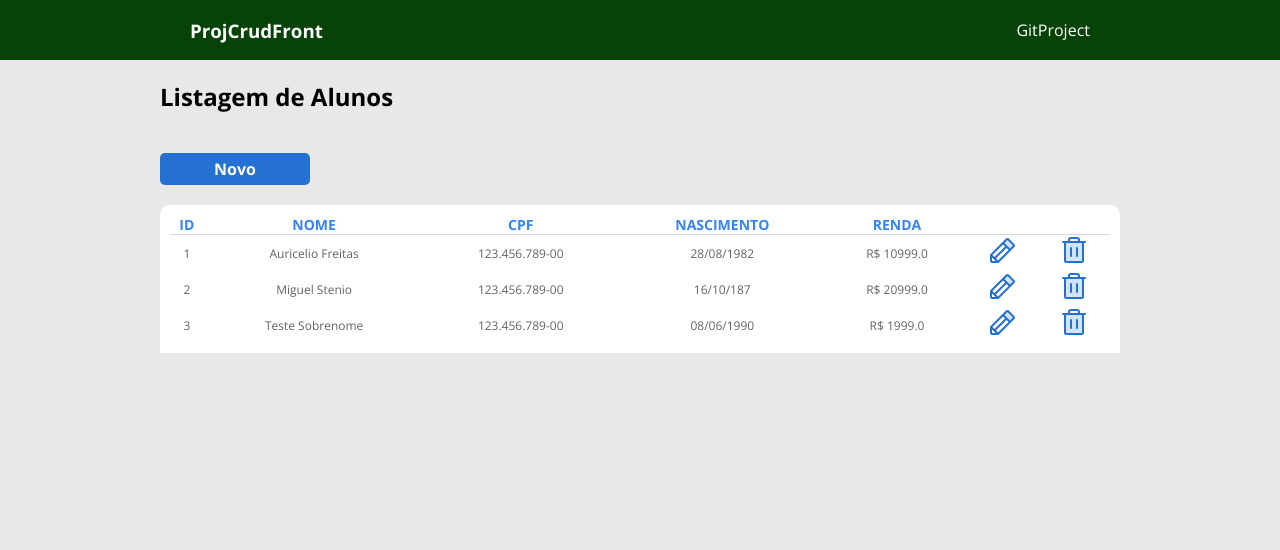
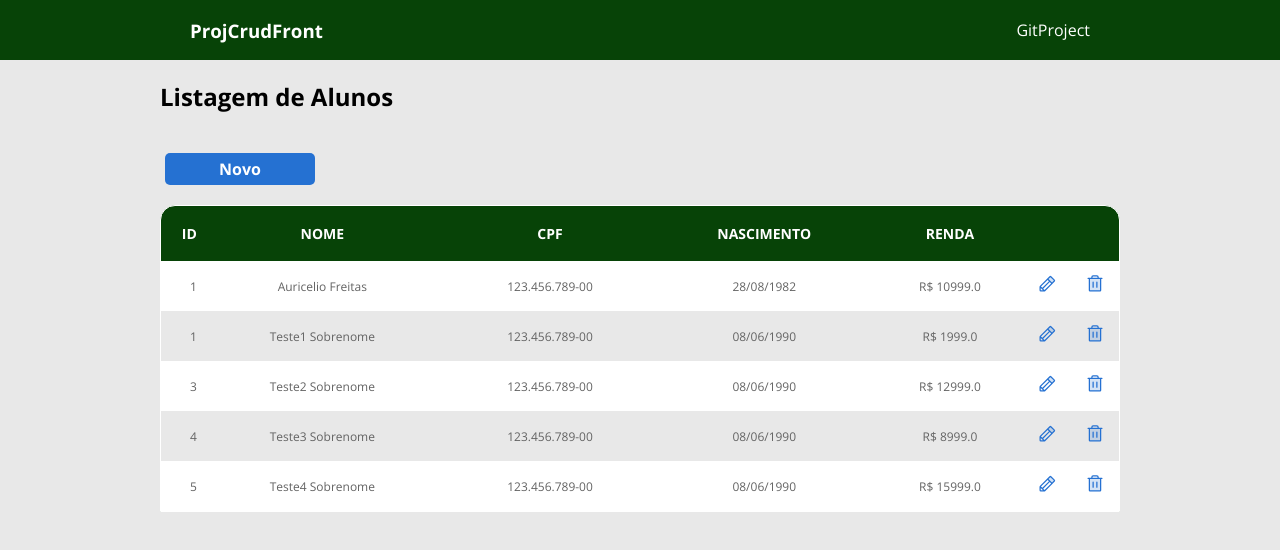
Before and after one commit to auriceliof/pessoal-ProjCrudBackFront, a React (Vite) app in the folder frontend/: page /listings in a window 1280 px wide. Shown: the top 550 px of the page. Built offline with nearby package versions, Linux system fonts and the light colour scheme.

Commit message:
Implement page Listing Static

```diff
--- a/frontend/src/pages/Listing/index.tsx
+++ b/frontend/src/pages/Listing/index.tsx
@@ -21,42 +21,58 @@ export default function Listing() {
                 <table className="proj-listing-table proj-mb20 proj-mt20">
                     <thead>
                         <tr>
-                            <th className="proj-listing-table-th">ID</th>
-                            <th className="proj-listing-table-th">NOME</th>
-                            <th className="proj-listing-table-th">CPF</th>
-                            <th className="proj-listing-table-th">NASCIMENTO</th>
-                            <th className="proj-listing-table-th">RENDA</th>
-                            <th className="proj-listing-table-th"></th>
-                            <th className="proj-listing-table-th"></th>
+                            <th className='proj-listing-table-id'>ID</th>
+                            <th>NOME</th>
+                            <th>CPF</th>
+                            <th>NASCIMENTO</th>
+                            <th>RENDA</th>
+                            <th></th>
+                            <th></th>
                         </tr>
                     </thead>
                     <tbody>
                         <tr>
-                            <td className="proj-listing-table-td">1</td>
-                            <td className="proj-listing-table-td">Auricelio Freitas</td>
-                            <td className="proj-listing-table-td">123.456.789-00</td>
-                            <td className="proj-listing-table-td">28/08/1982</td>
-                            <td className="proj-listing-table-td">R$ 10999.0</td>
-                            <td className="proj-listing-table-td"><img src={editIcon} alt='Editar'/></td>
-                            <td className="proj-listing-table-td"><img src={deleteIcon} alt='Deletar'/></td>
-                            <td className="proj-listing-table-td"></td>
-                            <td className="proj-listing-table-td"></td>
-                        </tr>
-                        <tr>
-                            <td>2</td>
-                            <td>Miguel Stenio</td>
+                            <td className='proj-listing-table-id'>1</td>
+                            <td>Auricelio Freitas</td>
                             <td>123.456.789-00</td>
-                            <td>16/10/187</td>
-                            <td>R$ 20999.0</td>
+                            <td>28/08/1982</td>
+                            <td>R$ 10999.0</td>
                             <td><img src={editIcon} alt='Editar'/></td>
                             <td><img src={deleteIcon} alt='Deletar'/></td>
                         </tr>
                         <tr>
-                            <td>3</td>
-                            <td>Teste Sobrenome</td>
+                            <td className='proj-listing-table-id'>1</td>
+                            <td>Teste1 Sobrenome</td>
                             <td>123.456.789-00</td>
                             <td>08/06/1990</td>
                             <td>R$ 1999.0</td>
+                            <td><img src={editIcon} alt='Editar'/></td>
+                            <td><img src={deleteIcon} alt='Deletar'/></td>
+                        </tr>
+                        <tr>
+                            <td className='proj-listing-table-id'>3</td>
+                            <td>Teste2 Sobrenome</td>
+                            <td>123.456.789-00</td>
+                            <td>08/06/1990</td>
+                            <td>R$ 12999.0</td>
+                            <td><img src={editIcon} alt='Editar'/></td>
+                            <td><img src={deleteIcon} alt='Deletar'/></td>
+                        </tr>
+                        <tr>
+                            <td className='proj-listing-table-id'>4</td>
+                            <td>Teste3 Sobrenome</td>
+                            <td>123.456.789-00</td>
+                            <td>08/06/1990</td>
+                            <td>R$ 8999.0</td>
+                            <td><img src={editIcon} alt='Editar'/></td>
+                            <td><img src={deleteIcon} alt='Deletar'/></td>
+                        </tr>
+                        <tr>
+                            <td className='proj-listing-table-id'>5</td>
+                            <td>Teste4 Sobrenome</td>
+                            <td>123.456.789-00</td>
+                            <td>08/06/1990</td>
+                            <td>R$ 15999.0</td>
                             <td><img src={editIcon} alt='Editar'/></td>
                             <td><img src={deleteIcon} alt='Deletar'/></td>
                         </tr>
--- a/frontend/src/pages/Listing/styles.css
+++ b/frontend/src/pages/Listing/styles.css
@@ -1,27 +1,45 @@
+.proj-listing-btn {
+    cursor: pointer;
+    margin: 5px;
+    width: 18%;
+    font-size: 10px;
+}
+
 .proj-listing-table {
     width: 100%;
-    text-align: center;
-    background-color: #fff;
-    border-radius: 10px 10px 0 0;
+    background-color: var(--proj-color-bg-secondary);
     border-spacing: 0;
-    font-size: 12px;
-    padding: 10px;
+    border: 1px solid white;
+    border-radius: 15px 15px 0 0;
+}
+
+.proj-listing-table-id {
+    text-align: end;
 }
 
 .proj-listing-table thead {
+    height: 55px;
     font-size: 14px;
-    color: var(--proj-color-font-secondary);
- }
+    color: var(--proj-color-font-tertiary);
+}
 
 .proj-listing-table tbody {
+    text-align: center;
+    font-size: 12px;
     color: var(--proj-color-font-primary);
+    background-color: var(--proj-color-card-bg);
 }
 
 .proj-listing-table tbody tr {
+    height: 50px;
     border-top: 1px solid var(--proj-color-card-border);
 }
 
-.proj-listing-table-td {
-    text-align: center;
-    border-top: 1px solid var(--proj-color-card-border);
+.proj-listing-table tbody img {
+    height: 20px;
+    cursor: pointer;
 }
+
+.proj-listing-table tr:nth-of-type(even) {
+    background-color: var(--proj-color-bg-primary);
+}
```
